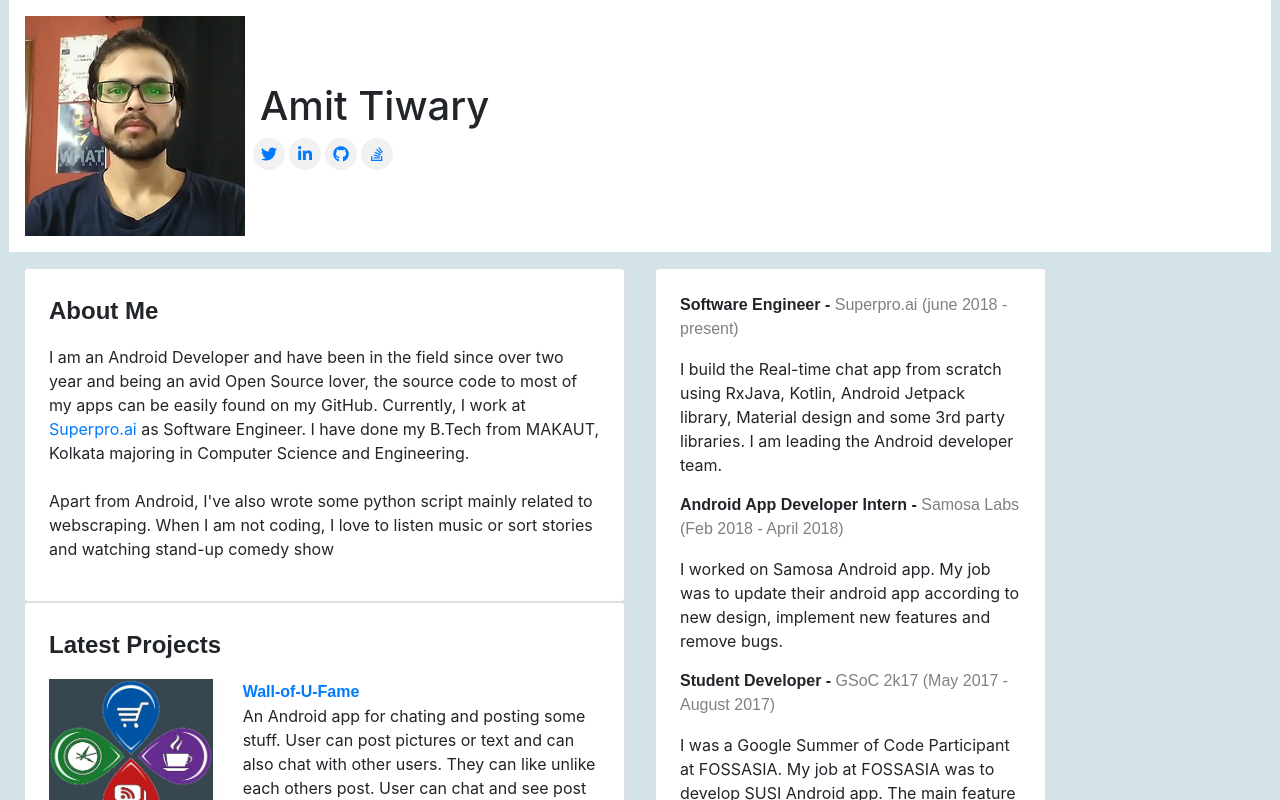
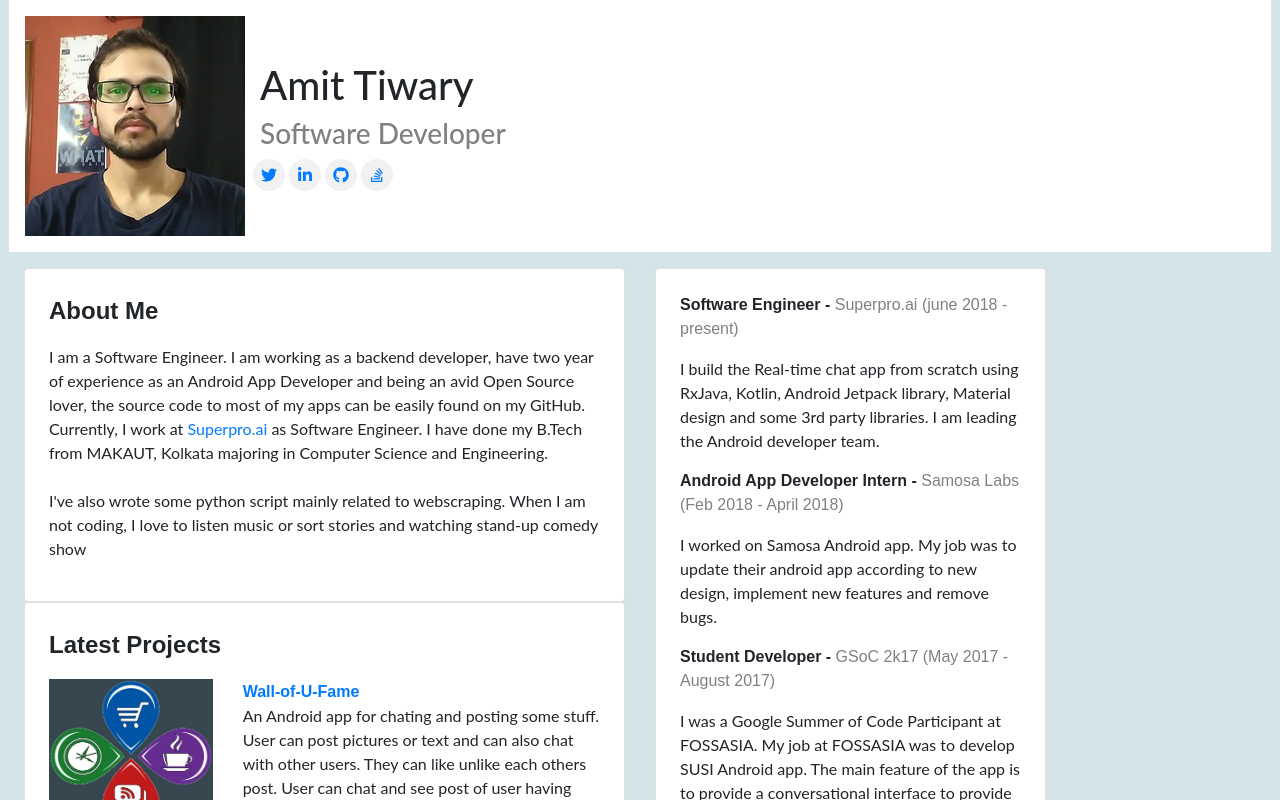
Before and after one commit to amitiwary999/amitiwary999.github.io, a React (Create React App) app in the folder portfolio_react/portfolio/: page / in a window 1280 px wide. Shown: the top 800 px of the page. Built offline with nearby package versions, Linux system fonts and the light colour scheme.

Commit message:
updated the text font family and updated the about section

```diff
--- a/portfolio_react/portfolio/src/home/Home.js
+++ b/portfolio_react/portfolio/src/home/Home.js
@@ -17,6 +17,7 @@ function Home(props) {
               <img src={image} className="profile-image img-responsive" />
               <div className="col my-auto">
                 <h1 className="text-md-left text-sm-center">Amit Tiwary</h1>
+                <h3 className="text-md-left" style={{color: 'grey'}}>Software Developer</h3>
                 <div className="row">
                   <div className="ml-md-2 mx-auto">
                     <a
@@ -54,8 +55,7 @@ function Home(props) {
             <div className="card p-4">
               <p className="sections-title">About Me</p>
               <p>
-                I am an Android Developer and have been in the field since over
-                two year and being an avid Open Source lover, the source code to
+                I am a Software Engineer. I am working as a backend developer, have two year of experience as an Android App Developer and being an avid Open Source lover, the source code to
                 most of my apps can be easily found on my GitHub. Currently, I
                 work at{" "}
                 <a href="https://www.linkedin.com/company/superproai/">
@@ -65,7 +65,7 @@ function Home(props) {
                 majoring in Computer Science and Engineering.
                 <br />
                 <br />
-                Apart from Android, I've also wrote some python script mainly
+                I've also wrote some python script mainly
                 related to webscraping. When I am not coding, I love to listen
                 music or sort stories and watching stand-up comedy show
               </p>
--- a/portfolio_react/portfolio/src/home/home.scss
+++ b/portfolio_react/portfolio/src/home/home.scss
@@ -40,6 +40,7 @@
 
 body{
     background-color: #d4e3e7;
+    font-family: 'Lato', arial, sans-serif;
 }
 
 .project-img{
```
